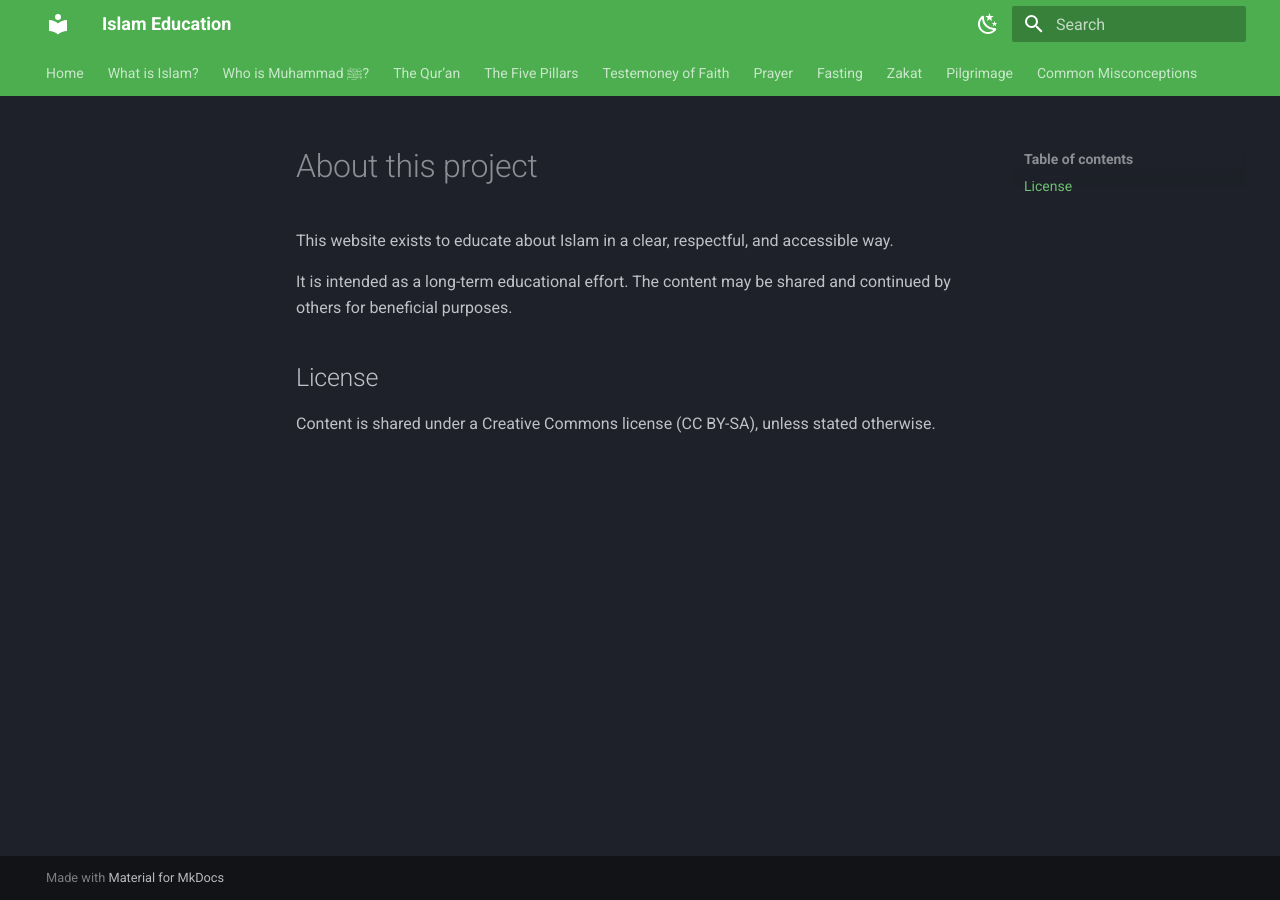
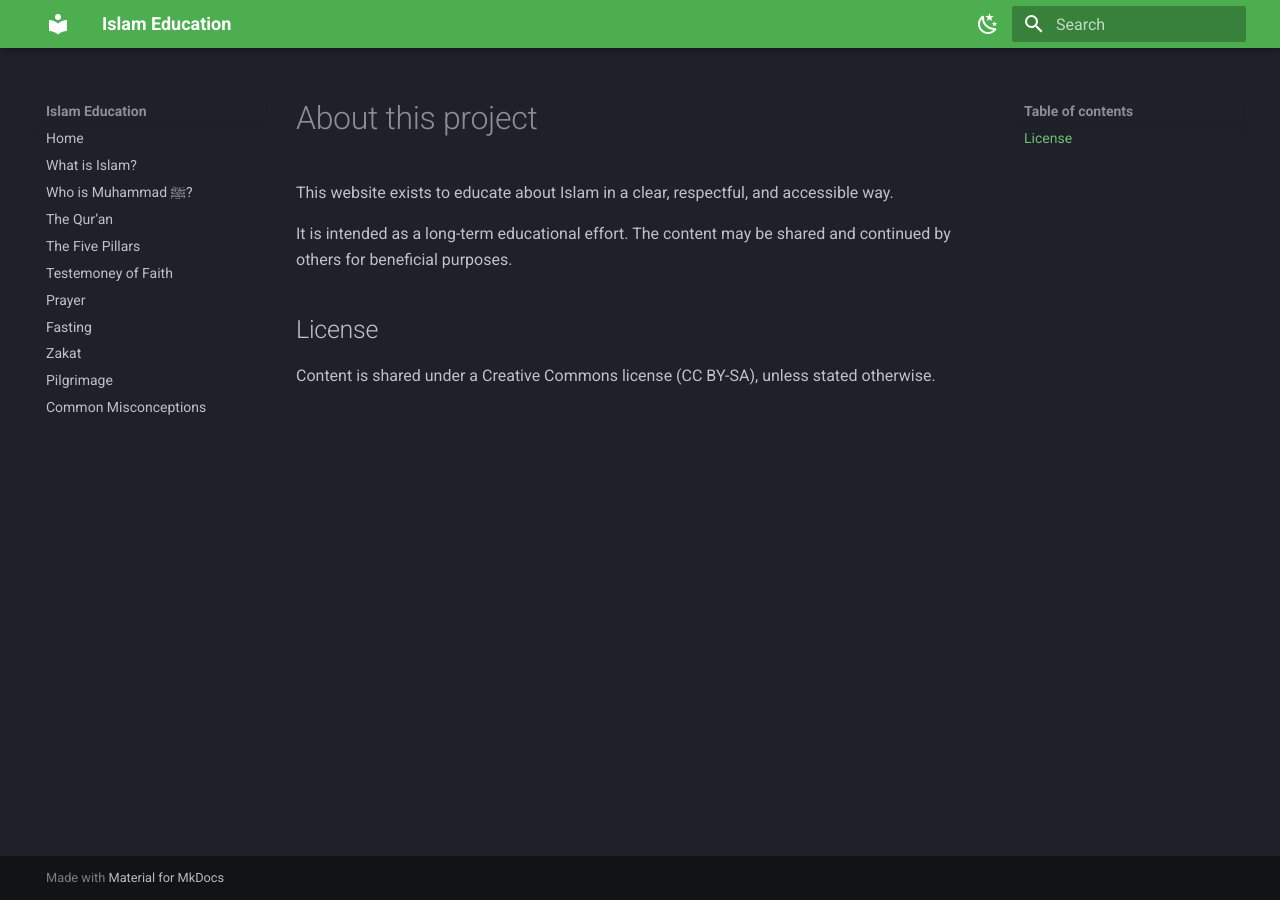
Before and after one commit to islam-education/islam-education, an MkDocs documentation site: the page built from docs/about.md, in a window 1280 px wide. Built offline with MkDocs 1.6.1 and Material for MkDocs 9.7.7, drawn with Linux system fonts in a browser that asks for light colours.

Commit message:
Update mkdocs.yml

```diff
--- a/mkdocs.yml
+++ b/mkdocs.yml
@@ -6,10 +6,8 @@ theme:
   name: material
   features:
     - navigation.instant
-    - navigation.tabs
+    - navigation.top
     - navigation.sections
-    - navigation.top
-    - content.code.copy
     - toc.integrate: false
     - footer.hide_generator
 
```
